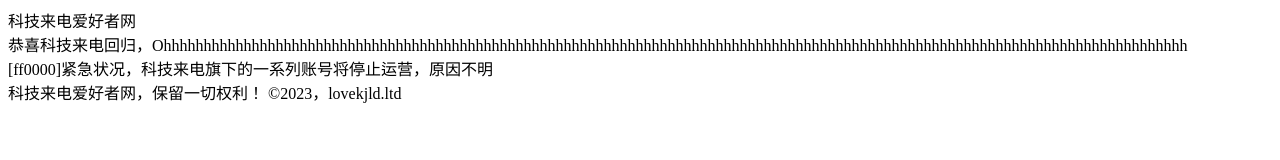
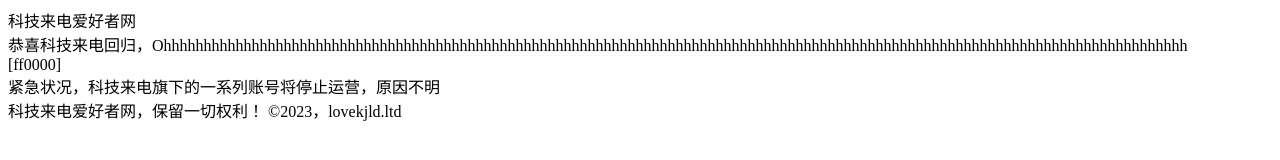
Before and after one commit to ijsvck/ijsvck.github.io, a plain HTML site: page index.html in a window 1280 px wide. Drawn offline with Linux system fonts and the light colour scheme.

Commit message:
Update index.html

```diff
--- a/index.html
+++ b/index.html
@@ -2,6 +2,6 @@
 
 <div>恭喜科技来电回归，Ohhhhhhhhhhhhhhhhhhhhhhhhhhhhhhhhhhhhhhhhhhhhhhhhhhhhhhhhhhhhhhhhhhhhhhhhhhhhhhhhhhhhhhhhhhhhhhhhhhhhhhhhhhhhhhhhhhhhhhhhhhhhhhhh<div>
 
- <div>[ff0000]紧急状况，科技来电旗下的一系列账号将停止运营，原因不明<div>
+ [ff0000]<div>紧急状况，科技来电旗下的一系列账号将停止运营，原因不明<div>
 
 <div>科技来电爱好者网，保留一切权利！ ©2023，lovekjld.ltd<div>
```
